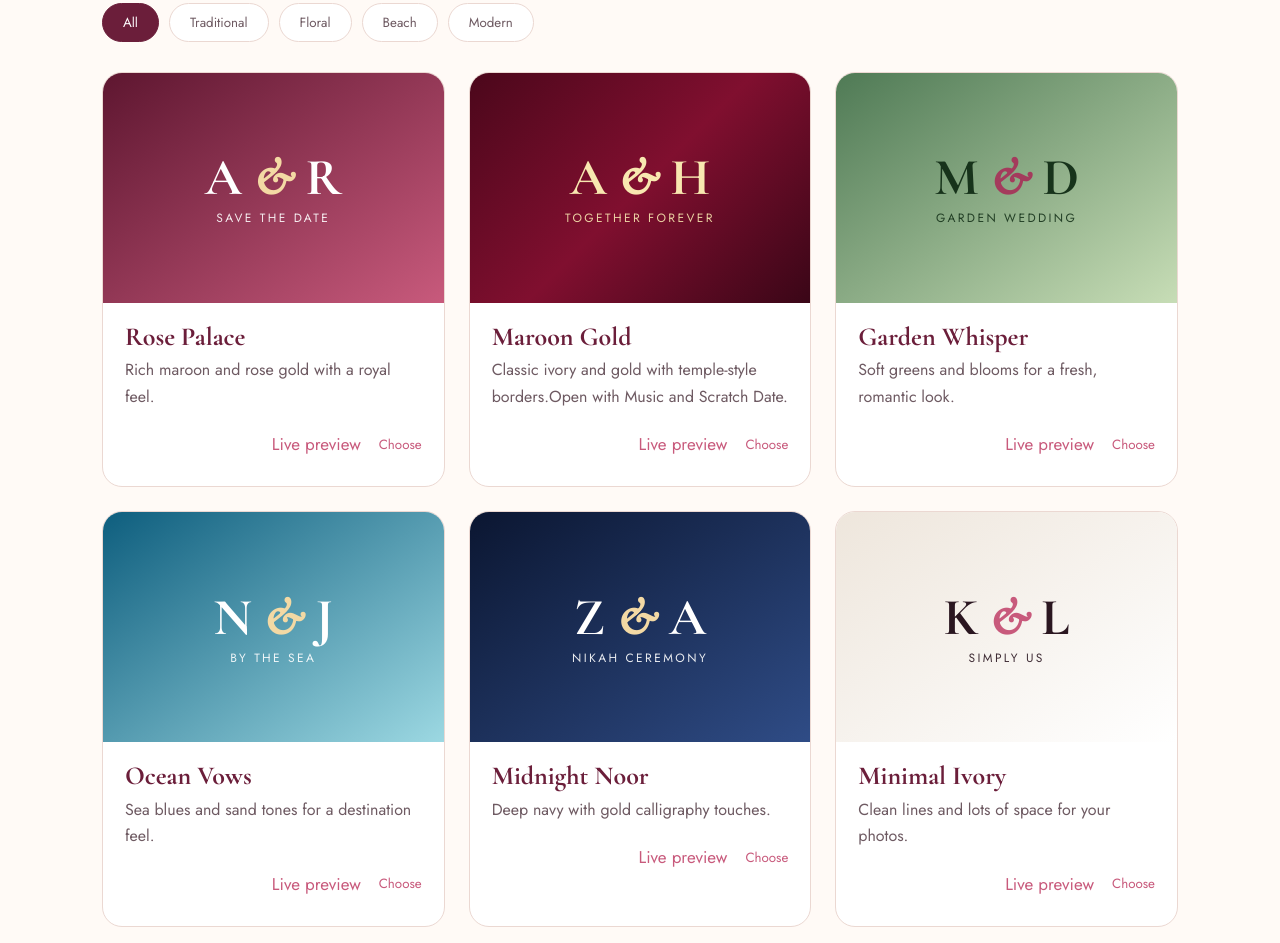
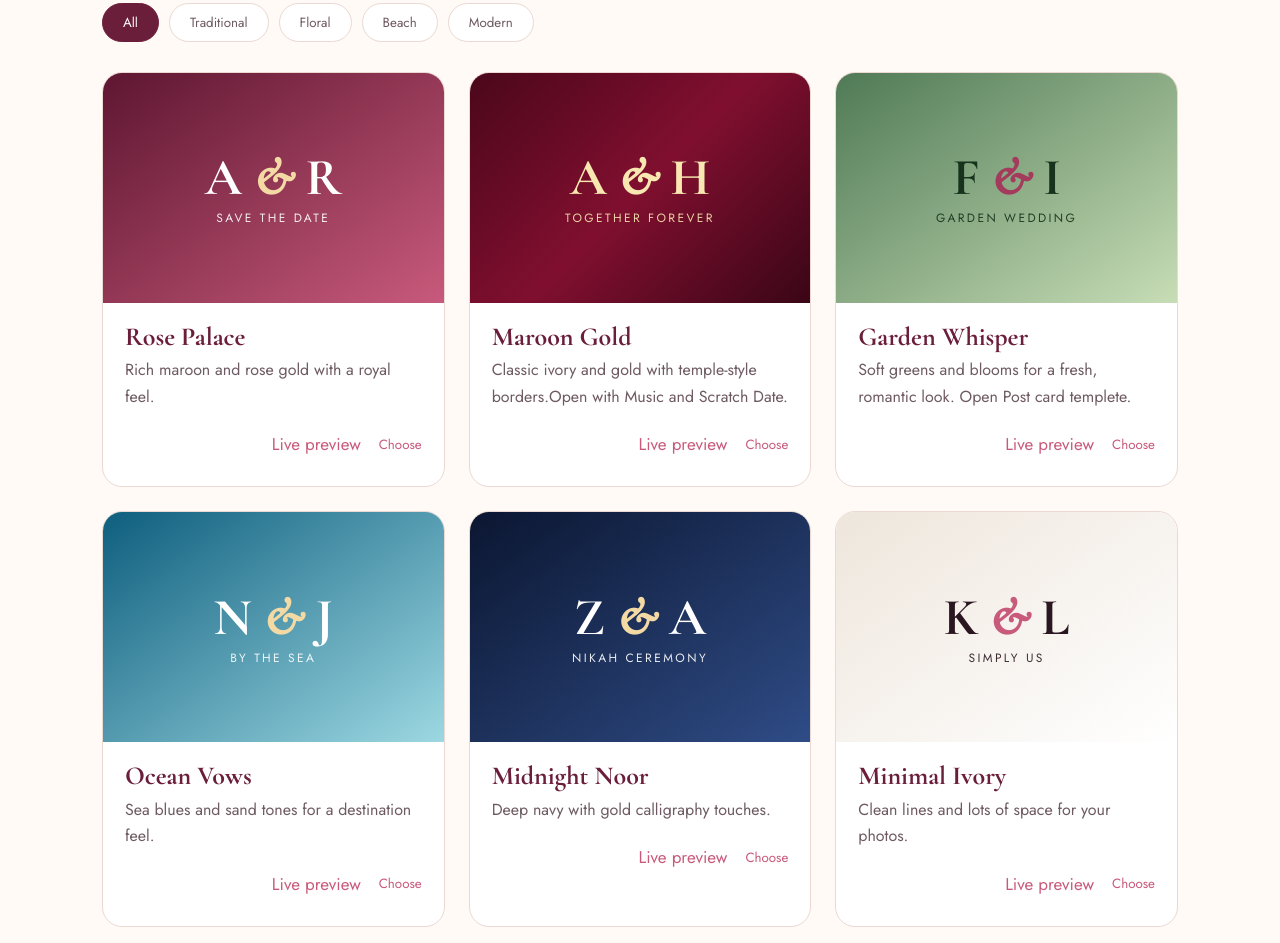
Before and after one commit to ICONT-RAVELS/icon-tech, a plain HTML site: page index.html in a window 1280 px wide. Shown: the part 1039-1982 px from the top of the page. Drawn offline with nearby package versions, Linux system fonts and the light colour scheme.

Commit message:
Update index.html

```diff
--- a/index.html
+++ b/index.html
@@ -54,7 +54,7 @@
     <div class="themes" id="themeGrid">
       <article class="theme" data-c="traditional"><div class="preview t1"><span>A <i>&amp;</i> R</span><small>Save the date</small></div><div class="info"><h3>Rose Palace</h3><p>Rich maroon and rose gold with a royal feel.</p><div class="row"><b></b><span class="acts"><a class="link" href="rose-palace.html" target="_blank" rel="noopener">Live preview</a><button class="link" data-theme="Rose Palace">Choose</button></span></div></div></article>
       <article class="theme" data-c="traditional"><div class="preview t2"><span>A <i>&amp;</i> H</span><small>Together forever</small></div><div class="info"><h3>Maroon Gold</h3><p>Classic ivory and gold with temple-style borders.Open with Music and Scratch Date.</p><div class="row"><b></b><span class="acts"><a class="link" href="Maroon-open.html" target="_blank" rel="noopener">Live preview</a><button class="link" data-theme="Golden Dawn">Choose</button></span></div></div></article>
-      <article class="theme" data-c="floral"><div class="preview t3"><span>M <i>&amp;</i> D</span><small>Garden wedding</small></div><div class="info"><h3>Garden Whisper</h3><p>Soft greens and blooms for a fresh, romantic look.</p><div class="row"><b></b><span class="acts"><a class="link" href="garden-whisper.html" target="_blank" rel="noopener">Live preview</a><button class="link" data-theme="Garden Whisper">Choose</button></span></div></div></article>
+      <article class="theme" data-c="floral"><div class="preview t3"><span>F <i>&amp;</i> I</span><small>Garden wedding</small></div><div class="info"><h3>Garden Whisper</h3><p>Soft greens and blooms for a fresh, romantic look. Open Post card templete.</p><div class="row"><b></b><span class="acts"><a class="link" href="post-card.html" target="_blank" rel="noopener">Live preview</a><button class="link" data-theme="Garden Whisper">Choose</button></span></div></div></article>
       <article class="theme" data-c="beach"><div class="preview t4"><span>N <i>&amp;</i> J</span><small>By the sea</small></div><div class="info"><h3>Ocean Vows</h3><p>Sea blues and sand tones for a destination feel.</p><div class="row"><b></b><span class="acts"><a class="link" href="ocean-vows.html" target="_blank" rel="noopener">Live preview</a><button class="link" data-theme="Ocean Vows">Choose</button></span></div></div></article>
       <article class="theme" data-c="modern"><div class="preview t5"><span>Z <i>&amp;</i> A</span><small>Nikah ceremony</small></div><div class="info"><h3>Midnight Noor</h3><p>Deep navy with gold calligraphy touches.</p><div class="row"><b></b><span class="acts"><a class="link" href="midnight-noor.html" target="_blank" rel="noopener">Live preview</a><button class="link" data-theme="Midnight Noor">Choose</button></span></div></div></article>
       <article class="theme" data-c="modern"><div class="preview t6"><span>K <i>&amp;</i> L</span><small>Simply us</small></div><div class="info"><h3>Minimal Ivory</h3><p>Clean lines and lots of space for your photos.</p><div class="row"><b></b><span class="acts"><a class="link" href="minimal-ivory.html" target="_blank" rel="noopener">Live preview</a><button class="link" data-theme="Minimal Ivory">Choose</button></span></div></div></article>
```
